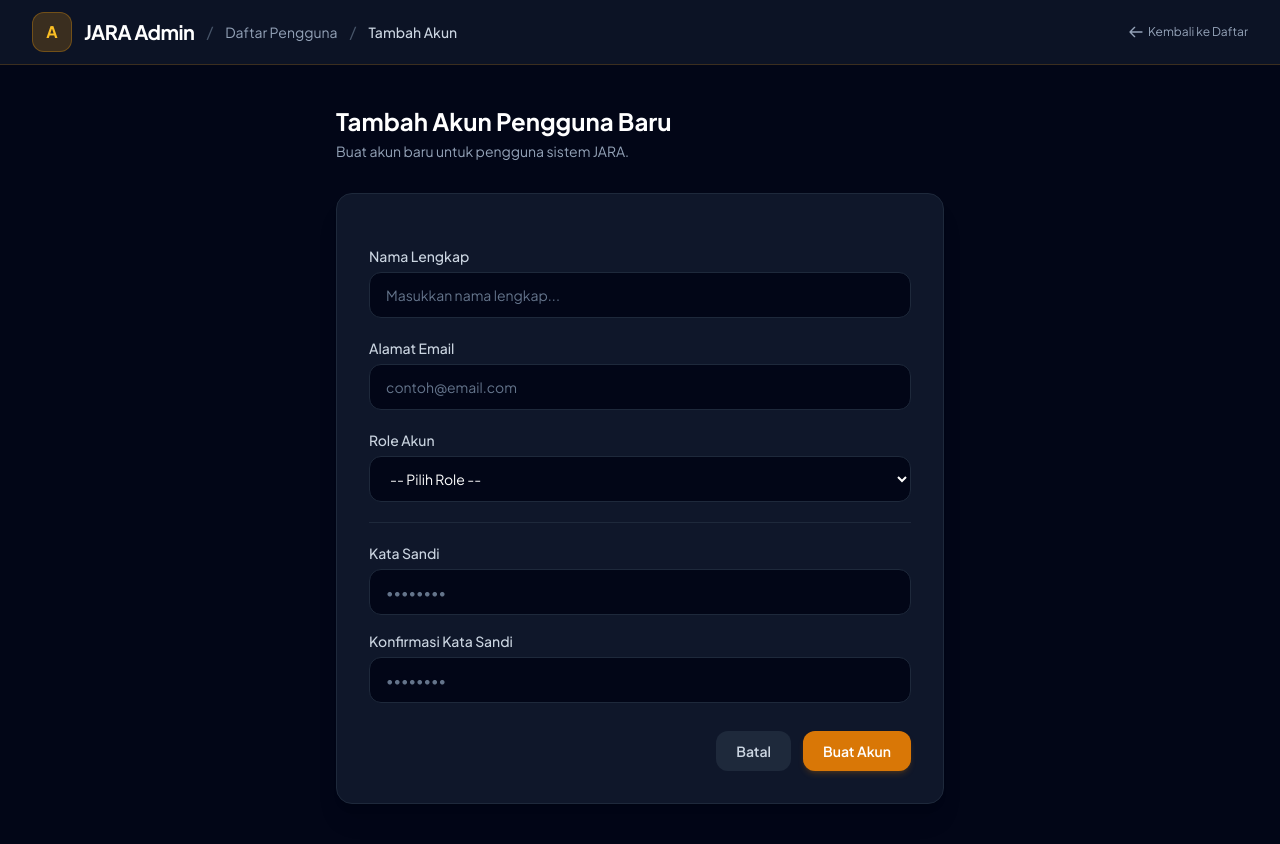
After one commit to AkmalFazli27/jara, a Laravel app: page /admin/users/create in a window 1280 px wide. The commit adds this page. Run offline with Laravel 12, Linux system fonts and the light colour scheme; the visitor is signed in with stand-in values (Sample User, id 1); data comes from the database, SQL or seed files in the repository; some libraries are stand-ins or nearby versions.

Commit message:
feat: tambah fitur admin tambah akun pengguna baru (F-05)
- Buat StoreUserRequest dengan validasi name, email, password, dan role
- Tambah method create() dan store() di Admin\UserController
- Buat view admin/users/create.blade.php dengan form tambah akun
- Aktifkan tombol Tambah Akun Baru di halaman daftar pengguna
- Tambah route GET /admin/users/create dan POST /admin/users
- Tambah StoreUserTest: akses form, buat user/admin, validasi unique email, validasi required

```diff
--- a/app/Http/Controllers/Admin/UserController.php
+++ b/app/Http/Controllers/Admin/UserController.php
@@ -3,8 +3,11 @@
 namespace App\Http\Controllers\Admin;
 
 use App\Http\Controllers\Controller;
+use App\Http\Requests\Admin\StoreUserRequest;
 use App\Models\User;
+use Illuminate\Http\RedirectResponse;
 use Illuminate\Http\Request;
+use Illuminate\Support\Facades\Hash;
 use Illuminate\View\View;
 
 class UserController extends Controller
@@ -30,4 +33,28 @@ class UserController extends Controller
             'selectedRole' => $role,
         ]);
     }
+
+    /**
+     * Show the form for creating a new user.
+     */
+    public function create(): View
+    {
+        return view('admin.users.create');
+    }
+
+    /**
+     * Store a newly created user in storage.
+     */
+    public function store(StoreUserRequest $request): RedirectResponse
+    {
+        User::create([
+            'name' => $request->validated('name'),
+            'email' => $request->validated('email'),
+            'password' => Hash::make($request->validated('password')),
+            'role' => $request->validated('role'),
+        ]);
+
+        return redirect()->route('admin.users.index')
+            ->with('success', 'Akun pengguna berhasil ditambahkan!');
+    }
 }
--- /dev/null
+++ b/resources/views/admin/users/create.blade.php
@@ -0,0 +1,141 @@
+<!DOCTYPE html>
+<html lang="{{ str_replace('_', '-', app()->getLocale()) }}" class="h-full bg-slate-950">
+<head>
+    <meta charset="utf-8">
+    <meta name="viewport" content="width=device-width, initial-scale=1">
+    <meta name="csrf-token" content="{{ csrf_token() }}">
+
+    <title>Tambah Akun Pengguna - Admin JARA</title>
+
+    <link rel="preconnect" href="https://fonts.googleapis.com">
+    <link rel="preconnect" href="https://fonts.gstatic.com" crossorigin>
+    <link href="https://fonts.googleapis.com/css2?family=Plus+Jakarta+Sans:wght@300;400;500;600;700&display=swap" rel="stylesheet">
+
+    @if (file_exists(public_path('build/manifest.json')) || file_exists(public_path('hot')))
+        @vite(['resources/css/app.css', 'resources/js/app.js'])
+    @else
+        <script src="https://cdn.tailwindcss.com"></script>
+    @endif
+
+    <style>
+        body { font-family: 'Plus Jakarta Sans', sans-serif; }
+    </style>
+</head>
+<body class="min-h-full bg-slate-950 text-slate-100 flex flex-col">
+    <!-- Admin Navbar -->
+    <nav class="bg-slate-900/80 backdrop-blur-md border-b border-amber-500/20 sticky top-0 z-50">
+        <div class="max-w-7xl mx-auto px-4 sm:px-6 lg:px-8">
+            <div class="flex items-center justify-between h-16">
+                <div class="flex items-center space-x-3">
+                    <a href="{{ route('admin.dashboard') }}" class="flex items-center space-x-3">
+                        <div class="w-10 h-10 rounded-xl bg-amber-500/20 text-amber-400 border border-amber-500/30 flex items-center justify-center font-bold">
+                            A
+                        </div>
+                        <span class="text-xl font-bold tracking-tight text-white">JARA Admin</span>
+                    </a>
+                    <span class="text-slate-600">/</span>
+                    <a href="{{ route('admin.users.index') }}" class="text-sm text-slate-400 hover:text-white transition-all">Daftar Pengguna</a>
+                    <span class="text-slate-600">/</span>
+                    <span class="text-sm font-medium text-slate-300">Tambah Akun</span>
+                </div>
+
+                <div>
+                    <a href="{{ route('admin.users.index') }}"
+                       class="text-xs text-slate-400 hover:text-white transition-all flex items-center space-x-1">
+                        <svg xmlns="http://www.w3.org/2000/svg" class="w-4 h-4" fill="none" viewBox="0 0 24 24" stroke="currentColor">
+                            <path stroke-linecap="round" stroke-linejoin="round" stroke-width="2" d="M10 19l-7-7m0 0l7-7m-7 7h18" />
+                        </svg>
+                        <span>Kembali ke Daftar</span>
+                    </a>
+                </div>
+            </div>
+        </div>
+    </nav>
+
+    <!-- Main Content -->
+    <main class="flex-1 max-w-2xl w-full mx-auto px-4 sm:px-6 lg:px-8 py-10 space-y-8">
+        <div>
+            <h1 class="text-2xl font-bold text-white">Tambah Akun Pengguna Baru</h1>
+            <p class="text-slate-400 text-sm mt-1">Buat akun baru untuk pengguna sistem JARA.</p>
+        </div>
+
+        <!-- Create User Form Card -->
+        <div class="bg-slate-900 border border-slate-800 rounded-2xl p-6 sm:p-8 space-y-6 shadow-xl">
+            <form action="{{ route('admin.users.store') }}" method="POST" class="space-y-5">
+                @csrf
+
+                <!-- Name Input -->
+                <div>
+                    <label for="name" class="block text-sm font-medium text-slate-300 mb-1.5">Nama Lengkap</label>
+                    <input id="name" name="name" type="text" required
+                           value="{{ old('name') }}"
+                           placeholder="Masukkan nama lengkap..."
+                           class="w-full px-4 py-3 rounded-xl bg-slate-950 border @error('name') border-red-500/80 @else border-slate-800 @enderror text-white placeholder-slate-500 focus:outline-none focus:ring-2 focus:ring-amber-500 focus:border-transparent text-sm transition-all">
+                    @error('name')
+                        <p class="mt-1.5 text-xs text-red-400">{{ $message }}</p>
+                    @enderror
+                </div>
+
+                <!-- Email Input -->
+                <div>
+                    <label for="email" class="block text-sm font-medium text-slate-300 mb-1.5">Alamat Email</label>
+                    <input id="email" name="email" type="email" required
+                           value="{{ old('email') }}"
+                           placeholder="contoh@email.com"
+                           class="w-full px-4 py-3 rounded-xl bg-slate-950 border @error('email') border-red-500/80 @else border-slate-800 @enderror text-white placeholder-slate-500 focus:outline-none focus:ring-2 focus:ring-amber-500 focus:border-transparent text-sm transition-all">
+                    @error('email')
+                        <p class="mt-1.5 text-xs text-red-400">{{ $message }}</p>
+                    @enderror
+                </div>
+
+                <!-- Role Selector -->
+                <div>
+                    <label for="role" class="block text-sm font-medium text-slate-300 mb-1.5">Role Akun</label>
+                    <select id="role" name="role" required
+                            class="w-full px-4 py-3 rounded-xl bg-slate-950 border @error('role') border-red-500/80 @else border-slate-800 @enderror text-white focus:outline-none focus:ring-2 focus:ring-amber-500 text-sm">
+                        <option value="" disabled {{ old('role') ? '' : 'selected' }}>-- Pilih Role --</option>
+                        <option value="user" {{ old('role') === 'user' ? 'selected' : '' }}>User (Pengguna Reguler)</option>
+                        <option value="admin" {{ old('role') === 'admin' ? 'selected' : '' }}>Admin (Administrator)</option>
+                    </select>
+                    @error('role')
+                        <p class="mt-1.5 text-xs text-red-400">{{ $message }}</p>
+                    @enderror
+                </div>
+
+                <div class="border-t border-slate-800 pt-5 space-y-4">
+                    <!-- Password Input -->
+                    <div>
+                        <label for="password" class="block text-sm font-medium text-slate-300 mb-1.5">Kata Sandi</label>
+                        <input id="password" name="password" type="password" required
+                               placeholder="••••••••"
+                               class="w-full px-4 py-3 rounded-xl bg-slate-950 border @error('password') border-red-500/80 @else border-slate-800 @enderror text-white placeholder-slate-500 focus:outline-none focus:ring-2 focus:ring-amber-500 focus:border-transparent text-sm transition-all">
+                        @error('password')
+                            <p class="mt-1.5 text-xs text-red-400">{{ $message }}</p>
+                        @enderror
+                    </div>
+
+                    <!-- Password Confirmation -->
+                    <div>
+                        <label for="password_confirmation" class="block text-sm font-medium text-slate-300 mb-1.5">Konfirmasi Kata Sandi</label>
+                        <input id="password_confirmation" name="password_confirmation" type="password" required
+                               placeholder="••••••••"
+                               class="w-full px-4 py-3 rounded-xl bg-slate-950 border border-slate-800 text-white placeholder-slate-500 focus:outline-none focus:ring-2 focus:ring-amber-500 focus:border-transparent text-sm transition-all">
+                    </div>
+                </div>
+
+                <!-- Submit & Cancel Buttons -->
+                <div class="flex items-center justify-end gap-3 pt-2">
+                    <a href="{{ route('admin.users.index') }}"
+                       class="px-5 py-2.5 rounded-xl bg-slate-800 hover:bg-slate-700 text-slate-300 text-sm font-semibold transition-all">
+                        Batal
+                    </a>
+                    <button type="submit"
+                            class="px-5 py-2.5 rounded-xl bg-amber-600 hover:bg-amber-500 text-white font-semibold text-sm shadow-md shadow-amber-600/20 transition-all">
+                        Buat Akun
+                    </button>
+                </div>
+            </form>
+        </div>
+    </main>
+</body>
+</html>
--- a/routes/web.php
+++ b/routes/web.php
@@ -56,5 +56,7 @@ Route::middleware('auth')->group(function (): void {
 
         // User Management (F-04 s.d F-06)
         Route::get('/users', [UserController::class, 'index'])->name('users.index');
+        Route::get('/users/create', [UserController::class, 'create'])->name('users.create');
+        Route::post('/users', [UserController::class, 'store'])->name('users.store');
     });
 });
```
Also changed, not shown: app/Http/Requests/Admin/StoreUserRequest.php (added, +59 -0 lines), resources/views/admin/users/index.blade.php (+8 -5 lines), tests/Feature/Admin/StoreUserTest.php (added, +97 -0 lines).
